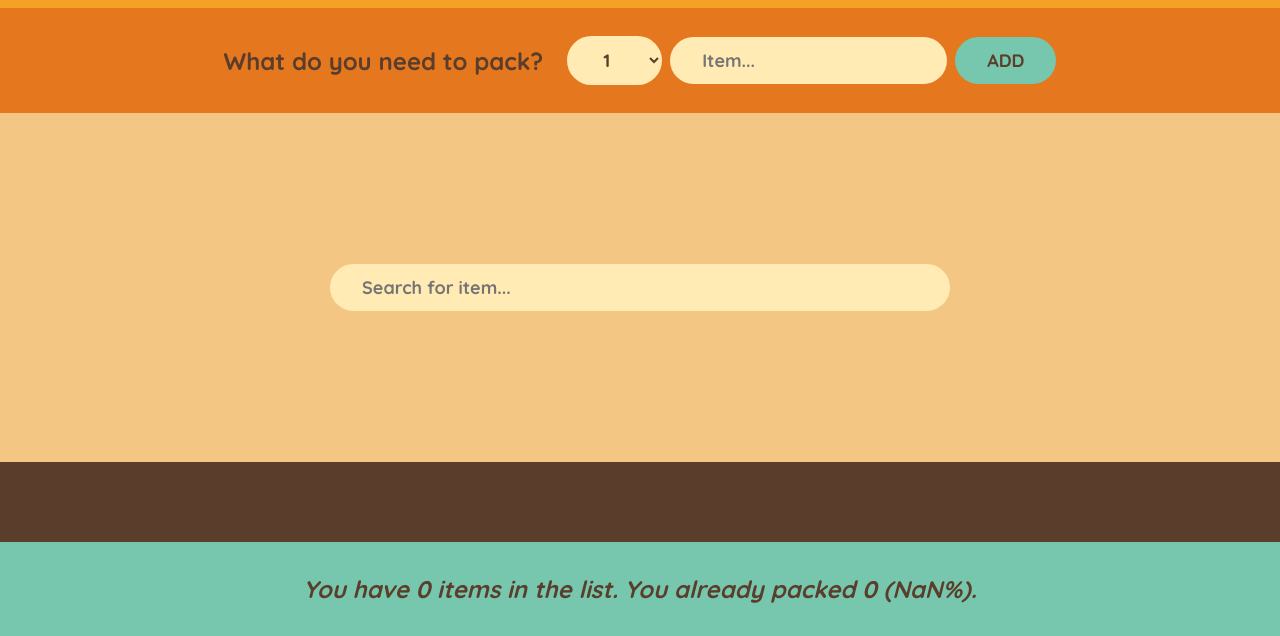
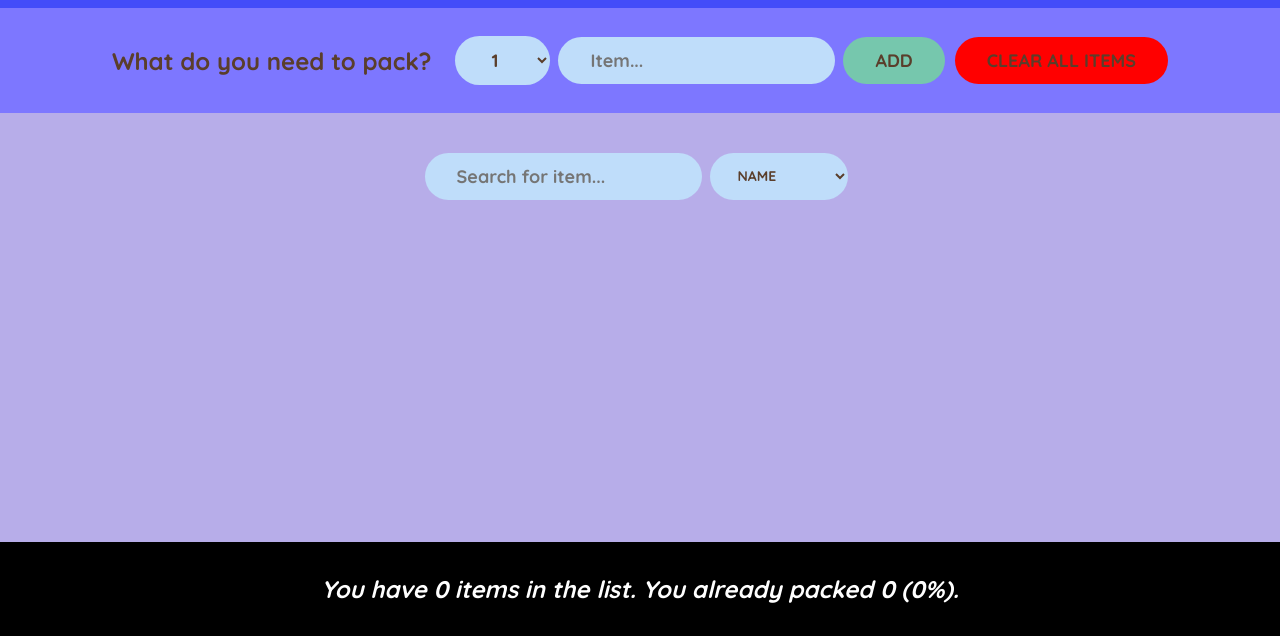
Before and after one commit to Jinnerz/travel-list-app-starter-main, a React app: page / in a window 1280 px wide. Shown: the part 164-800 px from the top of the page. Built offline with nearby package versions, Linux system fonts and the light colour scheme.

Commit message:
L07 Commit

```diff
--- a/src/components/App.js
+++ b/src/components/App.js
@@ -1,99 +1,38 @@
 import { useState } from "react";
-
-function Logo() {
-  return <h1>My Travel List</h1>;
-}
-
-function Form({handleAddItems}) {
-  const [description, setDescription] = useState('');
-  const [quantity, setQuantity] = useState(1);
-
-  const date = new Date();
-  const timeNow = date.getHours() + ':' + date.getMinutes() + ':' + date.getSeconds();
-  // Can do this because the state also in this component
-  // Will be taken from the updated states
-  function handleSubmit(e) {
-    e.preventDefault();
-    const newItem = {
-      id: timeNow,
-      description: description,
-      quantity: quantity,
-      packed: false
-    };
-    handleAddItems(newItem);
-
-    setDescription('');
-    setQuantity(1);
-  }
-
-  function handleDescription(e) {
-    setDescription(e.target.value);
-  }
-
-  function handleQuantity(e) {
-    setQuantity(Number(e.target.value));
-  }
-
-
-
-  return (
-    <form className="add-form" onSubmit={handleSubmit}>
-      <h3>What do you need to pack?</h3>
-      <select value={quantity} onChange={handleQuantity}>
-        <option value="1">1</option>
-        <option value="2">2</option>
-        <option value="3">3</option>
-      </select>
-      <input value={description} onChange={handleDescription} type="text" placeholder="Item..."/>
-      <button>Add</button>
-    </form>
-  );
-}
-
-function PackingList(props) {
-  return (
-    <div className="list">
-      <ul>
-        {props.filteredItems.map((item) => (
-          <Item key={item.id} item={item} handlePacked={props.handlePacked} handleDelete={props.handleDelete} />
-        ))}
-      </ul>
-    </div>
-  );
-}
-
-// The "props" is 1 of the entire { }, e.g. the array of the id, description, quantity, packed
-// textDecoration: None can help do nothing if it still hasnt been packed
-// textDecoration: line-through will appear if its already packed
-function Item(props) {
-  return(
-    <div>
-      <li style={{ textDecoration: props.item.packed ? 'line-through' : 'none'}}>
-        <input type="checkbox" checked={props.item.checked} onChange={() => props.handlePacked(props.item.description)}/>
-        {props.item.description} ({props.item.quantity})
-        {/* Conditional to only render the delete button if its packed (true) true=dont show*/}
-        {!props.item.packed && <input style={{backgroundColor:'red'}} type="button" value="Delete" onClick={() => props.handleDelete(props.item.description)}/> }
-      </li>
-    </div>
-  )
-}
-
-function Stats(props) {
-  return (
-    <footer className="stats">
-      <em>You have {props.length} items in the list. You already packed {props.handleStats()} ({Math.round(props.handleStats() / props.length * 100)}%).</em>
-    </footer>
-  );
-}
+import Logo from './Logo';
+import Form from './Form';
+import PackingList from "./PackingList";
+// import Item from "./Item";
+import Stats from './Stats';
 
 function App() {
   const [items, setItems] = useState([]);
   const [searchTerm, setSearchTerm] = useState('');
+  const [sortOption, setSortOption] = useState('');
 
-  const filteredItems = items.filter(item =>
+  //Sorting and Searching, array.sort((a, b) => {}); a and b are two elements being compared in an array
+  // < 0 ,a comes before b
+  // > 0,a comes after b
+  // 0, no change in order
+  // sortOption are taken from the useState, which is then set by a dropdown option for the user to click and set different values to the useState
+  const filteredItems = items.filter((item) =>
     item.description.toLowerCase().includes(searchTerm.toLowerCase())
-  )
+  ).sort((a, b) => {
+    if (sortOption === 'name') {
+      //This returns -1/0/1 depending on the localeCompare
+      return a.description.localeCompare(b.description);
+    } else if (sortOption === 'quantity') {
+      return a.quantity - b.quantity;
+    } else if (sortOption === 'packed') {
+      return a.packed === b.packed ? 0 : a.packed ? 1 : -1;
+    } else {
+      return 0;
+    }
+  });
 
+  function handleSort(e) {
+    setSortOption(e.target.value);
+  }
 
   function handleAddItems(item) {
     setItems((prevItems) => [...prevItems, item]);
@@ -133,28 +72,8 @@ function App() {
   return (
     <div className="app">
       <Logo />
-      <Form handleAddItems={handleAddItems}/>
-
-      <div className="searchBox">
-        {searchTerm && (
-          <h4 className="tagline">Search results for "{searchTerm}"</h4>
-        )}
-
-        <input
-          type="text"
-          placeholder="Search for item..."
-          value={searchTerm}
-          onChange={(e) => setSearchTerm(e.target.value)}
-          className="search-bar"
-        />
-
-        {/* Show a message if no pizzas match */}
-        {filteredItems.length === 0 && searchTerm && (
-            <p>No items found with that name.</p>
-        )}
-      </div>
-
-      <PackingList filteredItems={filteredItems} handlePacked={handlePacked} handleDelete={handleDelete} />
+      <Form handleAddItems={handleAddItems} setItems={setItems} setSearchTerm={setSearchTerm}/>
+      <PackingList setSearchTerm={setSearchTerm} searchTerm={searchTerm} filteredItems={filteredItems} handlePacked={handlePacked} handleDelete={handleDelete} handleSort={handleSort} sortOption={sortOption} />
       <Stats length={items.length} handleStats={handleStats}/>
     </div>
   );
--- /dev/null
+++ b/src/components/Form.js
@@ -0,0 +1,51 @@
+import React, { useState } from "react";
+
+export default function Form({handleAddItems, setItems, setSearchTerm}) {
+    const [description, setDescription] = useState('');
+    const [quantity, setQuantity] = useState(1);
+
+    const date = new Date();
+    const timeNow = date.getHours() + ':' + date.getMinutes() + ':' + date.getSeconds();
+    // Can do this because the state also in this component
+    // Will be taken from the updated states
+    function handleSubmit(e) {
+      e.preventDefault();
+      const newItem = {
+        id: timeNow,
+        description: description,
+        quantity: quantity,
+        packed: false
+      };
+      handleAddItems(newItem);
+
+      setDescription('');
+      setQuantity(1);
+    }
+
+    function handleDescription(e) {
+      setDescription(e.target.value);
+    }
+
+    function handleQuantity(e) {
+      setQuantity(Number(e.target.value));
+    }
+
+
+
+    return (
+        <div className="form-container">
+            <form className="add-form" onSubmit={handleSubmit}>
+                <h3>What do you need to pack?</h3>
+                <select value={quantity} onChange={handleQuantity}>
+                <option value="1">1</option>
+                <option value="2">2</option>
+                <option value="3">3</option>
+                </select>
+                <input value={description} onChange={handleDescription} type="text" placeholder="Item..."/>
+                <button>Add</button>
+
+            </form>
+            <button style={{backgroundColor:'red'}} className="clearItemsButton" onClick={() => {setItems([]); setSearchTerm('');}}>CLEAR ALL ITEMS</button>
+        </div>
+    );
+  };
--- /dev/null
+++ b/src/components/Item.js
@@ -0,0 +1,16 @@
+// The "props" is 1 of the entire { }, e.g. the array of the id, description, quantity, packed
+// textDecoration: None can help do nothing if it still hasnt been packed
+// textDecoration: line-through will appear if its already packed
+export default function Item(props) {
+    return(
+      <div style={{flexDirection:'row'}}>
+        <li style={{ textDecoration: props.item.packed ? 'line-through' : 'none'}}>
+          <input type="checkbox" checked={props.item.checked} onChange={() => props.handlePacked(props.item.description)}/>
+          {props.item.description} ({props.item.quantity})
+          {/* Conditional to only render the delete button if its packed (true) true=dont show*/}
+          {!props.item.packed &&  <button value="Delete" onClick={() => props.handleDelete(props.item.description)}>❌</button>}
+        </li>
+
+      </div>
+    )
+  }
--- /dev/null
+++ b/src/components/Logo.js
@@ -0,0 +1,3 @@
+export default function Logo() {
+    return <h1>My Travel List</h1>;
+  }
--- /dev/null
+++ b/src/components/PackingList.js
@@ -0,0 +1,35 @@
+import Item from './Item';
+
+export default function PackingList(props) {
+    return (
+      <div className="list">
+        <div className='filteringOptions'>
+            <input
+                type="text"
+                placeholder="Search for item..."
+                value={props.searchTerm}
+                onChange={(e) => props.setSearchTerm(e.target.value)}
+                className="search-bar"
+            />
+
+            <select value={props.sortortOption} onChange={props.handleSort}>
+                <option value="name">name</option>
+                <option value="quantity">quantity</option>
+                <option value="packed">packed</option>
+            </select>
+        </div>
+
+        {/* Show a message if no pizzas match */}
+        {props.filteredItems.length === 0 && props.searchTerm && (
+            <p>No items found with that name.</p>
+        )}
+
+        <ul>
+          {props.filteredItems.map((item) => (
+            <Item key={item.id} item={item} handlePacked={props.handlePacked} handleDelete={props.handleDelete} />
+          ))}
+        </ul>
+
+      </div>
+    );
+  };
--- /dev/null
+++ b/src/components/Stats.js
@@ -0,0 +1,7 @@
+export default function Stats(props) {
+    return (
+      <footer className="stats">
+        <em>{ props.handleStats() / props.length !== 1 ? `You have ${props.length} items in the list. You already packed ${props.handleStats()} (${ props.length > 0 ? Math.round(props.handleStats() / props.length * 100) : 0}%).` : 'You got everything!'}</em>
+      </footer>
+    );
+};
--- a/src/index.css
+++ b/src/index.css
@@ -43,7 +43,7 @@ body {
 
 h1 {
   text-align: center;
-  background-color: #f4a226;
+  background-color: #434cf9;
   font-family: "Monoton";
   font-size: 8rem;
   text-transform: uppercase;
@@ -54,7 +54,7 @@ h1 {
 }
 
 .add-form {
-  background-color: #e5771f;
+
   padding: 2.8rem 0;
   display: flex;
   align-items: center;
@@ -70,7 +70,7 @@ h3 {
 button,
 select,
 input {
-  background-color: #ffebb3;
+  background-color: #bfddfa;
   color: #5a3e2b;
   font-family: inherit;
   border: none;
@@ -87,7 +87,7 @@ input {
 }
 
 .list {
-  background-color: #5a3e2b;
+  background-color: #b7ade9;
   color: #ffebb3;
   padding: 4rem 0;
 
@@ -141,8 +141,22 @@ input[type="checkbox"] {
 }
 
 .stats {
-  background-color: #76c7ad;
+  background-color: #000000;
   text-align: center;
   font-weight: 700;
   padding: 3.2rem 0;
+  color: white;
 }
+
+.filteringOptions {
+  display: flex;
+  justify-content: center;
+  width: 90%;
+}
+.form-container {
+  display: flex;
+  align-items: center;
+  gap: 10px; /* Adds space between buttons */
+  background-color: #7d77ff;
+  justify-content: center;
+}
```
